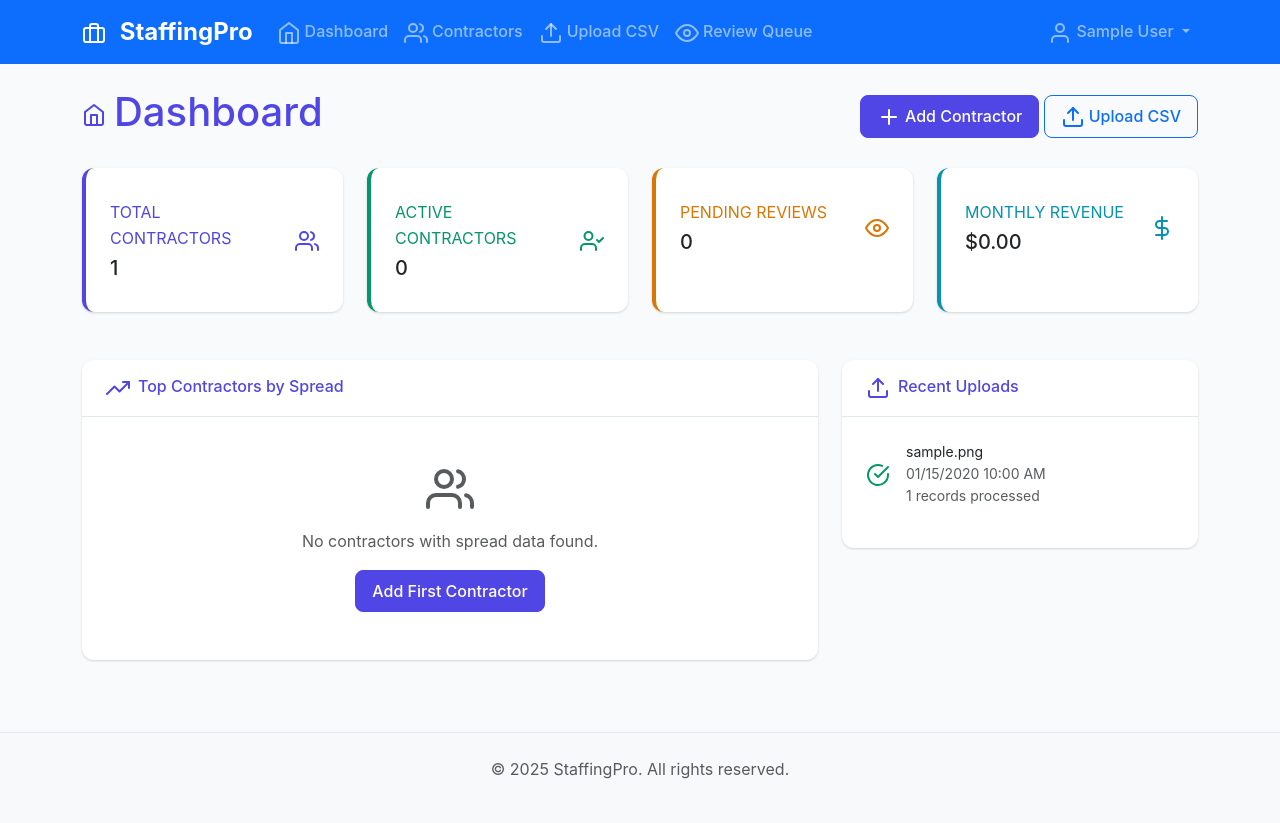
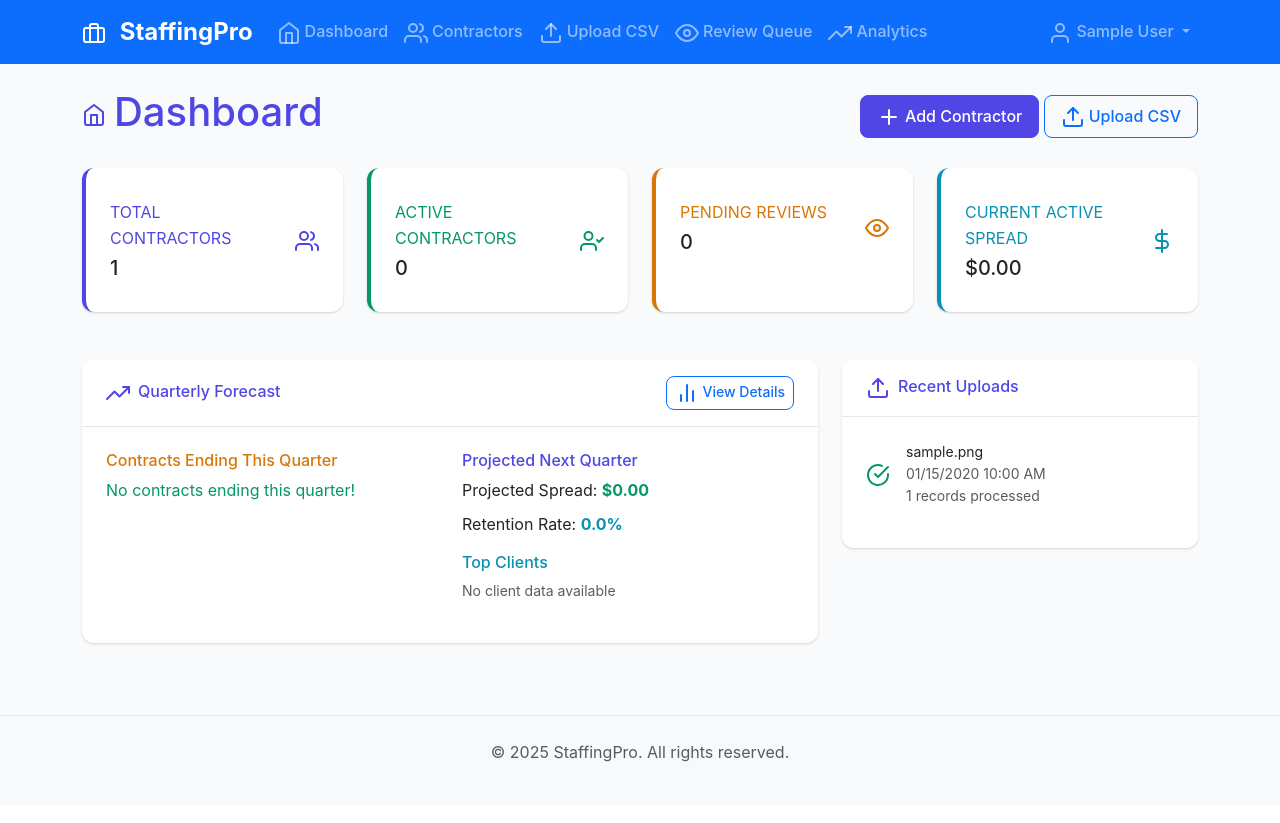
Before and after one commit to PyLou317/daisy, a Flask app: page /dashboard in a window 1280 px wide. After the commit the page ends 762 px from the top, so only its background shows below. Run offline with Flask 3, Linux system fonts and the light colour scheme; a user stored in the database is signed in; tables that the repository leaves empty hold one stand-in row (values such as "Sample post"); some libraries are stand-ins or nearby versions.

Commit message:
Show contractor attrition and project future spread based on contract ends
Implements quarterly forecasting, client distribution analysis, and spread parsing using pandas, dateutil, and SQLAlchemy.

Replit-Commit-Author: Agent
Replit-Commit-Session-Id: 7c94184b-f3c9-4b90-96af-afaa62bc514f
Replit-Commit-Screenshot-Url: https://storage.googleapis.com/screenshot-production-us-central1/bf7d6f00-3b02-4b40-839d-a61ae3dac653/64585d6a-c4a6-4202-bd4f-580e7583f5a3.jpg

```diff
--- a/pyproject.toml
+++ b/pyproject.toml
@@ -18,4 +18,5 @@ dependencies = [
     "flask-wtf>=1.2.2",
     "werkzeug>=3.1.3",
     "pandas>=2.3.0",
+    "python-dateutil>=2.9.0.post0",
 ]
--- a/routes.py
+++ b/routes.py
@@ -1,7 +1,8 @@
 import os
 import csv
 import pandas as pd
-from datetime import datetime, date
+from datetime import datetime, date, timedelta
+from dateutil.relativedelta import relativedelta
 from flask import Blueprint, render_template, request, redirect, url_for, flash, jsonify, current_app
 from flask_login import login_user, logout_user, login_required, current_user
 from werkzeug.utils import secure_filename
@@ -28,6 +29,9 @@ def index():
 @main_bp.route('/dashboard')
 @login_required
 def dashboard():
+    from datetime import datetime, timedelta
+    from dateutil.relativedelta import relativedelta
+
     # Get dashboard statistics
     total_contractors = Contractor.query.count()
     active_contractors = Contractor.query.filter_by(candidate_status='Current').count()
@@ -40,6 +44,41 @@ def dashboard():
     top_contractors = Contractor.query.filter_by(candidate_status='Current')\
         .filter(Contractor.spread_amount.isnot(None))\
         .order_by(Contractor.spread_amount.desc()).limit(10).all()
+
+    # Quarterly analysis
+    today = datetime.now().date()
+    quarter_end = datetime(today.year, ((today.month - 1) // 3 + 1) * 3, 1).date() + relativedelta(months=1) - timedelta(days=1)
+    next_quarter_end = quarter_end + relativedelta(months=3)
+
+    # Contractors falling off this quarter
+    falling_off_this_quarter = Contractor.query.filter(
+        Contractor.candidate_status == 'Current',
+        Contractor.talent_end_date.isnot(None),
+        Contractor.talent_end_date <= quarter_end,
+        Contractor.talent_end_date >= today
+    ).all()
+
+    # Calculate spread falling off this quarter
+    spread_falling_off = sum(c.spread_amount for c in falling_off_this_quarter if c.spread_amount) or 0
+
+    # Current active spread
+    current_active_spread = db.session.query(func.sum(Contractor.spread_amount))\
+        .filter(Contractor.candidate_status == 'Current')\
+        .filter(Contractor.spread_amount.isnot(None))\
+        .scalar() or 0
+
+    # Projected next quarter spread (current minus falling off)
+    next_quarter_spread = current_active_spread - spread_falling_off
+
+    # Client distribution
+    client_distribution = db.session.query(
+        Contractor.account_name,
+        func.count(Contractor.id).label('contractor_count'),
+        func.sum(Contractor.spread_amount).label('total_spread')
+    ).filter(
+        Contractor.candidate_status == 'Current'
+    ).group_by(Contractor.account_name)\
+     .order_by(func.count(Contractor.id).desc()).all()
 
     # Monthly statistics
     current_month = datetime.now().month
@@ -55,7 +94,13 @@ def dashboard():
                          pending_reviews=pending_reviews,
                          recent_uploads=recent_uploads,
                          top_contractors=top_contractors,
-                         monthly_revenue=monthly_revenue)
+                         monthly_revenue=monthly_revenue,
+                         falling_off_this_quarter=falling_off_this_quarter,
+                         spread_falling_off=spread_falling_off,
+                         current_active_spread=current_active_spread,
+                         next_quarter_spread=next_quarter_spread,
+                         client_distribution=client_distribution,
+                         quarter_end=quarter_end)
 
 @main_bp.route('/upload', methods=['GET', 'POST'])
 @login_required
@@ -255,3 +300,73 @@ def delete_contractor(id):
 
     flash('Contractor has been queued for review.', 'info')
     return redirect(url_for('contractors.list_contractors'))
+
+@main_bp.route('/analytics')
+@login_required
+def analytics():
+    """Detailed analytics page for quarterly forecasting and client analysis"""
+    today = datetime.now().date()
+
+    # Calculate quarters
+    current_quarter = ((today.month - 1) // 3) + 1
+    quarter_end = datetime(today.year, current_quarter * 3, 1).date() + relativedelta(months=1) - timedelta(days=1)
+    next_quarter_start = quarter_end + timedelta(days=1)
+    next_quarter_end = quarter_end + relativedelta(months=3)
+
+    # Contractors ending this quarter
+    ending_this_quarter = Contractor.query.filter(
+        Contractor.candidate_status == 'Current',
+        Contractor.talent_end_date.isnot(None),
+        Contractor.talent_end_date <= quarter_end,
+        Contractor.talent_end_date >= today
+    ).order_by(Contractor.talent_end_date).all()
+
+    # Contractors ending next quarter
+    ending_next_quarter = Contractor.query.filter(
+        Contractor.candidate_status == 'Current',
+        Contractor.talent_end_date.isnot(None),
+        Contractor.talent_end_date <= next_quarter_end,
+        Contractor.talent_end_date > quarter_end
+    ).order_by(Contractor.talent_end_date).all()
+
+    # Calculate spreads
+    current_quarter_loss = sum(c.spread_amount for c in ending_this_quarter if c.spread_amount) or 0
+    next_quarter_loss = sum(c.spread_amount for c in ending_next_quarter if c.spread_amount) or 0
+
+    # Current total spread
+    current_total_spread = db.session.query(func.sum(Contractor.spread_amount))\
+        .filter(Contractor.candidate_status == 'Current')\
+        .filter(Contractor.spread_amount.isnot(None))\
+        .scalar() or 0
+
+    # Projections
+    end_of_quarter_spread = current_total_spread - current_quarter_loss
+    end_of_next_quarter_spread = end_of_quarter_spread - next_quarter_loss
+
+    # Client analysis with detailed breakdown
+    client_stats = db.session.query(
+        Contractor.account_name,
+        func.count(Contractor.id).label('total_contractors'),
+        func.sum(func.case([(Contractor.candidate_status == 'Current', 1)], else_=0)).label('active_contractors'),
+        func.sum(Contractor.spread_amount).label('total_spread'),
+        func.avg(Contractor.spread_amount).label('avg_spread'),
+        func.min(Contractor.talent_start_date).label('earliest_start'),
+        func.max(Contractor.talent_end_date).label('latest_end')
+    ).filter(
+        Contractor.account_name.isnot(None),
+        Contractor.account_name != ''
+    ).group_by(Contractor.account_name)\
+     .order_by(func.sum(Contractor.spread_amount).desc()).all()
+
+    return render_template('analytics.html',
+                         ending_this_quarter=ending_this_quarter,
+                         ending_next_quarter=ending_next_quarter,
+                         current_quarter_loss=current_quarter_loss,
+                         next_quarter_loss=next_quarter_loss,
+                         current_total_spread=current_total_spread,
+                         end_of_quarter_spread=end_of_quarter_spread,
+                         end_of_next_quarter_spread=end_of_next_quarter_spread,
+                         client_stats=client_stats,
+                         quarter_end=quarter_end,
+                         next_quarter_end=next_quarter_end,
+                         current_quarter=current_quarter)
--- a/templates/base.html
+++ b/templates/base.html
@@ -50,6 +50,11 @@
                             {% if pending_count > 0 %}
                                 <span class="badge bg-warning text-dark ms-1">{{ pending_count }}</span>
                             {% endif %}
+                        </a>
+                    </li>
+                    <li class="nav-item">
+                        <a class="nav-link" href="{{ url_for('main.analytics') }}">
+                            <i data-feather="trending-up" class="me-1"></i>Analytics
                         </a>
                     </li>
                 </ul>
--- a/templates/dashboard.html
+++ b/templates/dashboard.html
@@ -79,9 +79,9 @@
                 <div class="row no-gutters align-items-center">
                     <div class="col mr-2">
                         <div class="text-xs font-weight-bold text-info text-uppercase mb-1">
-                            Monthly Revenue
+                            Current Active Spread
                         </div>
-                        <div class="h5 mb-0 font-weight-bold text-gray-800">${{ "%.2f"|format(monthly_revenue) }}</div>
+                        <div class="h5 mb-0 font-weight-bold text-gray-800">${{ "%.2f"|format(current_active_spread) }}</div>
                     </div>
                     <div class="col-auto">
                         <i data-feather="dollar-sign" class="text-info" style="width: 24px; height: 24px;"></i>
@@ -93,52 +93,63 @@
 </div>
 
 <div class="row">
-    <!-- Top Contractors by Spread -->
+    <!-- Quarterly Forecast -->
     <div class="col-lg-8 mb-4">
         <div class="card shadow">
-            <div class="card-header py-3">
+            <div class="card-header py-3 d-flex justify-content-between align-items-center">
                 <h6 class="m-0 font-weight-bold text-primary">
-                    <i data-feather="trending-up" class="me-2"></i>Top Contractors by Spread
+                    <i data-feather="trending-up" class="me-2"></i>Quarterly Forecast
                 </h6>
+                <a href="{{ url_for('main.analytics') }}" class="btn btn-sm btn-outline-primary">
+                    <i data-feather="bar-chart-2" class="me-1"></i>View Details
+                </a>
             </div>
             <div class="card-body">
-                {% if top_contractors %}
-                    <div class="table-responsive">
-                        <table class="table table-hover">
-                            <thead>
-                                <tr>
-                                    <th>Name</th>
-                                    <th>Job Title</th>
-                                    <th>Account</th>
-                                    <th>Spread</th>
-                                    <th>Actions</th>
-                                </tr>
-                            </thead>
-                            <tbody>
-                                {% for contractor in top_contractors %}
-                                <tr>
-                                    <td>{{ contractor.talent_name }}</td>
-                                    <td>{{ contractor.job_title or '-' }}</td>
-                                    <td>{{ contractor.account_name or '-' }}</td>
-                                    <td>${{ "%.2f"|format(contractor.spread_amount) if contractor.spread_amount else '0.00' }}</td>
-                                    <td>
-                                        <a href="{{ url_for('contractors.view_contractor', id=contractor.id) }}"
-                                           class="btn btn-sm btn-outline-primary">View</a>
-                                    </td>
-                                </tr>
+                <div class="row">
+                    <div class="col-md-6">
+                        <h6 class="text-warning">Contracts Ending This Quarter</h6>
+                        {% if falling_off_this_quarter %}
+                            <p class="mb-2"><strong>{{ falling_off_this_quarter|length }}</strong> contractors ending by {{ quarter_end.strftime('%m/%d/%Y') }}</p>
+                            <p class="mb-2">Spread Loss: <span class="text-danger"><strong>-${{ "%.2f"|format(spread_falling_off) }}</strong></span></p>
+                            <div class="mt-3">
+                                {% for contractor in falling_off_this_quarter[:5] %}
+                                <div class="d-flex justify-content-between border-bottom py-1">
+                                    <span class="small">{{ contractor.talent_name }}</span>
+                                    <span class="small text-warning">{{ contractor.talent_end_date.strftime('%m/%d') if contractor.talent_end_date }}</span>
+                                </div>
                                 {% endfor %}
-                            </tbody>
-                        </table>
+                                {% if falling_off_this_quarter|length > 5 %}
+                                <div class="text-center mt-2">
+                                    <small class="text-muted">and {{ falling_off_this_quarter|length - 5 }} more...</small>
+                                </div>
+                                {% endif %}
+                            </div>
+                        {% else %}
+                            <p class="text-success">No contracts ending this quarter!</p>
+                        {% endif %}
                     </div>
-                {% else %}
-                    <div class="text-center py-4">
-                        <i data-feather="users" class="text-muted mb-3" style="width: 48px; height: 48px;"></i>
-                        <p class="text-muted">No contractors with spread data found.</p>
-                        <a href="{{ url_for('contractors.add_contractor') }}" class="btn btn-primary">
-                            Add First Contractor
-                        </a>
+                    <div class="col-md-6">
+                        <h6 class="text-primary">Projected Next Quarter</h6>
+                        <p class="mb-2">Projected Spread: <span class="text-success"><strong>${{ "%.2f"|format(next_quarter_spread) }}</strong></span></p>
+                        <p class="mb-2">Retention Rate: <span class="text-info"><strong>{{ "%.1f"|format((next_quarter_spread/current_active_spread*100) if current_active_spread > 0 else 0) }}%</strong></span></p>
+
+                        <!-- Top Clients by Contractor Count -->
+                        <h6 class="mt-3 text-info">Top Clients</h6>
+                        {% if client_distribution %}
+                            {% for client in client_distribution[:5] %}
+                            <div class="d-flex justify-content-between border-bottom py-1">
+                                <span class="small">{{ client.account_name or 'Unknown' }}</span>
+                                <span class="small">
+                                    <span class="badge bg-primary">{{ client.contractor_count }}</span>
+                                    ${{ "%.0f"|format(client.total_spread or 0) }}
+                                </span>
+                            </div>
+                            {% endfor %}
+                        {% else %}
+                            <p class="text-muted small">No client data available</p>
+                        {% endif %}
                     </div>
-                {% endif %}
+                </div>
             </div>
         </div>
     </div>
--- a/templates/upload.html
+++ b/templates/upload.html
@@ -116,6 +116,11 @@
                                         <td>Assigned account manager</td>
                                         <td><span class="badge bg-secondary">No</span></td>
                                     </tr>
+                                    <tr>
+                                        <td><code>Spread Amount</code></td>
+                                        <td>Weekly spread revenue ($)</td>
+                                        <td><span class="badge bg-warning">Recommended</span></td>
+                                    </tr>
                                 </tbody>
                             </table>
                         </div>
--- a/utils.py
+++ b/utils.py
@@ -166,6 +166,7 @@ def create_contractor_from_csv(row, user_id):
             peoplesoft_id=row.get('Peoplesoft ID', '').strip(),
             account_manager=row.get('Account Manager', '').strip(),
             account_name=row.get('Account Name', '').strip(),
+            spread_amount=parse_decimal(row.get('Spread Amount', '') or row.get('Weekly Spread', '') or row.get('Spread', '')),
             days_since_service=int(row.get('Days Since Service', 0)) if row.get('Days Since Service', '').strip().isdigit() else 0,
             opt_out_mobile=row.get('PrefCentre_Aerotek_OptOut_Mobile', 'No').strip(),
             created_by=user_id
@@ -191,6 +192,11 @@ def update_contractor_from_csv(contractor, row):
         contractor.opt_out_mobile = row.get('PrefCentre_Aerotek_OptOut_Mobile', contractor.opt_out_mobile).strip()
         contractor.updated_at = datetime.utcnow()
 
+        # Update spread amount if provided
+        spread_amount = parse_decimal(row.get('Spread Amount', '') or row.get('Weekly Spread', '') or row.get('Spread', ''))
+        if spread_amount is not None:
+            contractor.spread_amount = spread_amount
+
         days_since = row.get('Days Since Service', '').strip()
         if days_since.isdigit():
             contractor.days_since_service = int(days_since)
```
Also changed, not shown: replit.md (+9 -1 lines), templates/analytics.html (added, +301 -0 lines), 1 other file.
